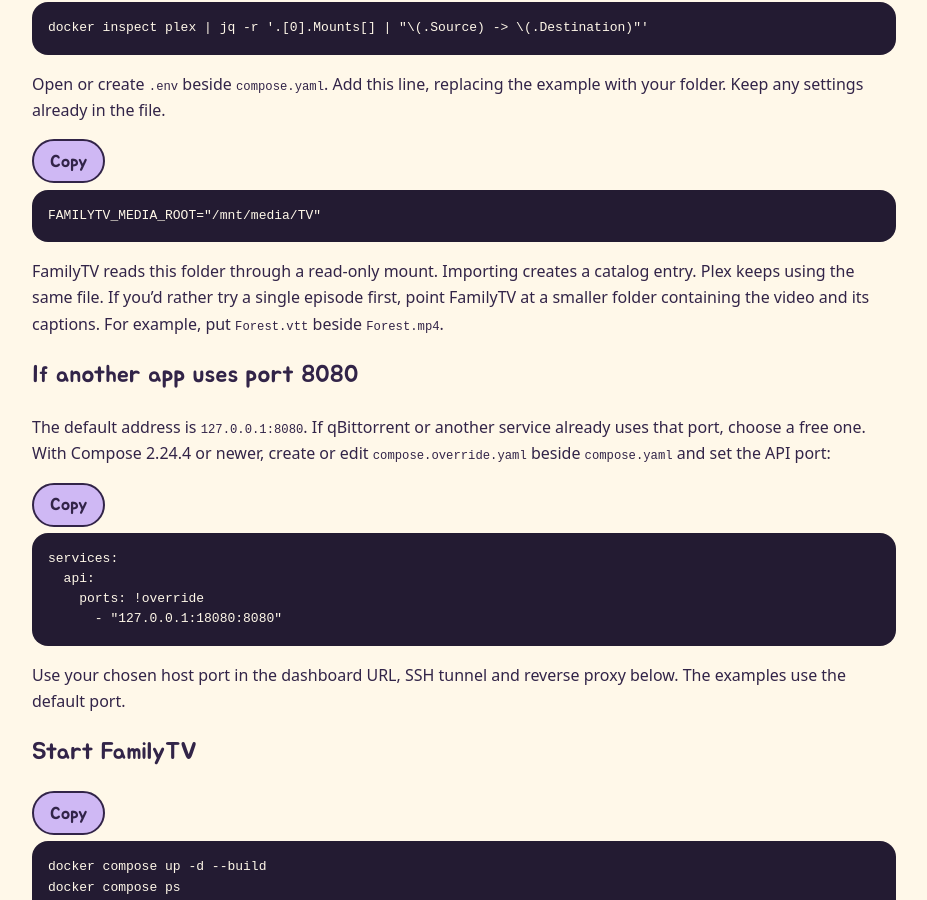
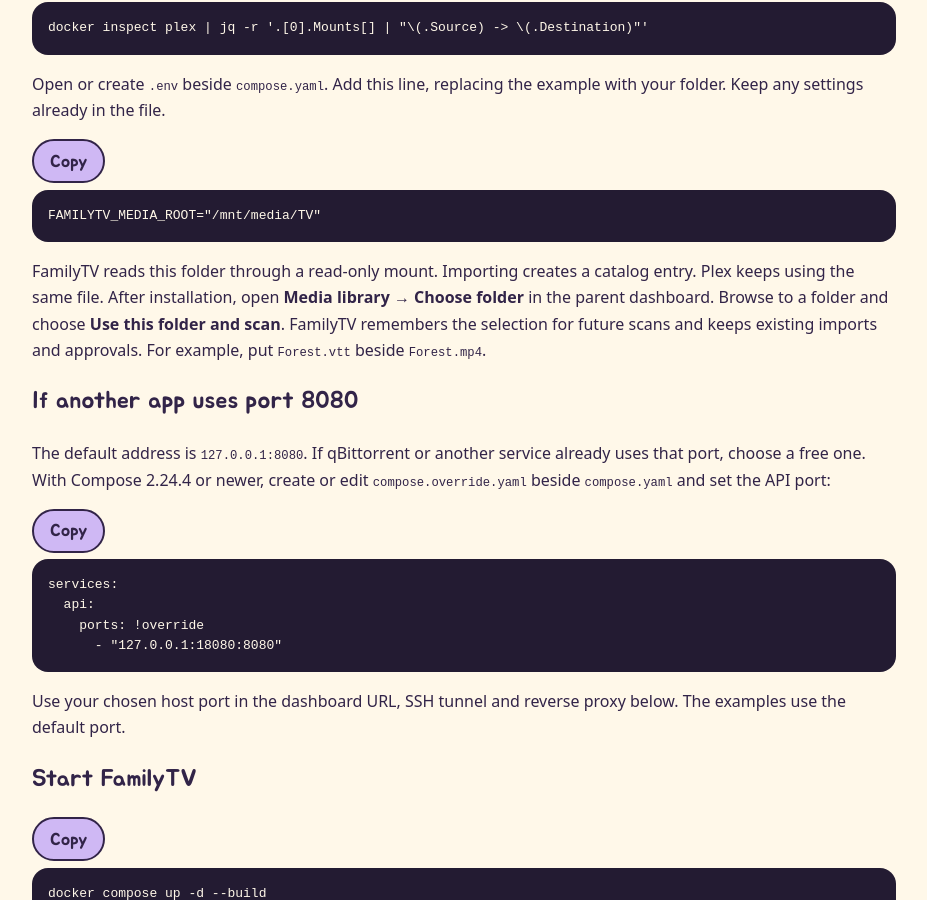
Before and after one commit to JPLuker/FamilyTV, a Jekyll site: the page built from setup/index.md, in a window 1280 px wide and 900 px high, scrolled down 1169 px. Shown: the whole window, without its empty margins (176-1103 px from the left). Built offline with Jekyll 4.4.1, drawn with Linux system fonts in a browser that asks for light colours.

Commit message:
Publish guides from 460c6e275b94a9a711a96d3e1c31f6d2434e784e

````diff
--- a/setup/index.md
+++ b/setup/index.md
@@ -42,7 +42,7 @@ Open or create `.env` beside `compose.yaml`. Add this line, replacing the exampl
 FAMILYTV_MEDIA_ROOT="/mnt/media/TV"
 ```
 
-FamilyTV reads this folder through a read-only mount. Importing creates a catalog entry. Plex keeps using the same file. If you'd rather try a single episode first, point FamilyTV at a smaller folder containing the video and its captions. For example, put `Forest.vtt` beside `Forest.mp4`.
+FamilyTV reads this folder through a read-only mount. Importing creates a catalog entry. Plex keeps using the same file. After installation, open **Media library → Choose folder** in the parent dashboard. Browse to a folder and choose **Use this folder and scan**. FamilyTV remembers the selection for future scans and keeps existing imports and approvals. For example, put `Forest.vtt` beside `Forest.mp4`.
 
 ### If another app uses port 8080
 
````
